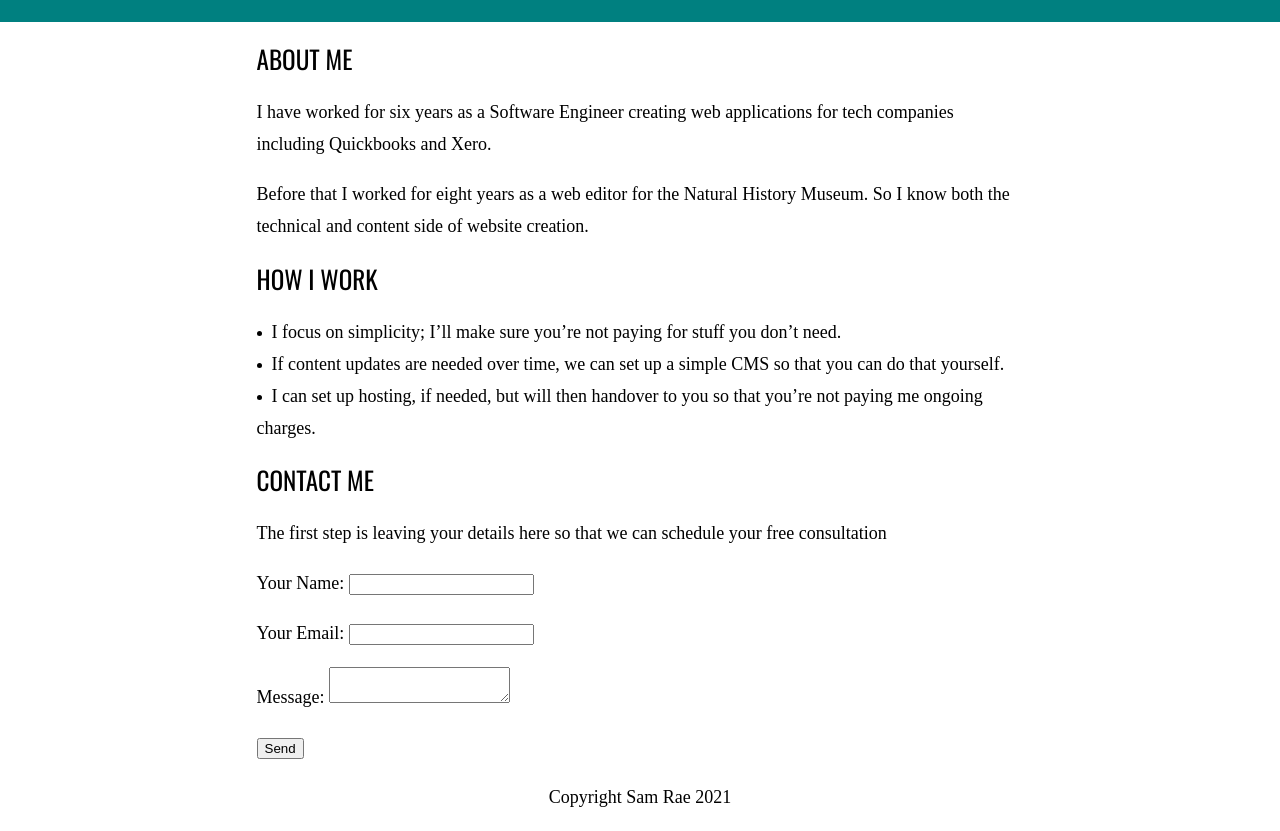
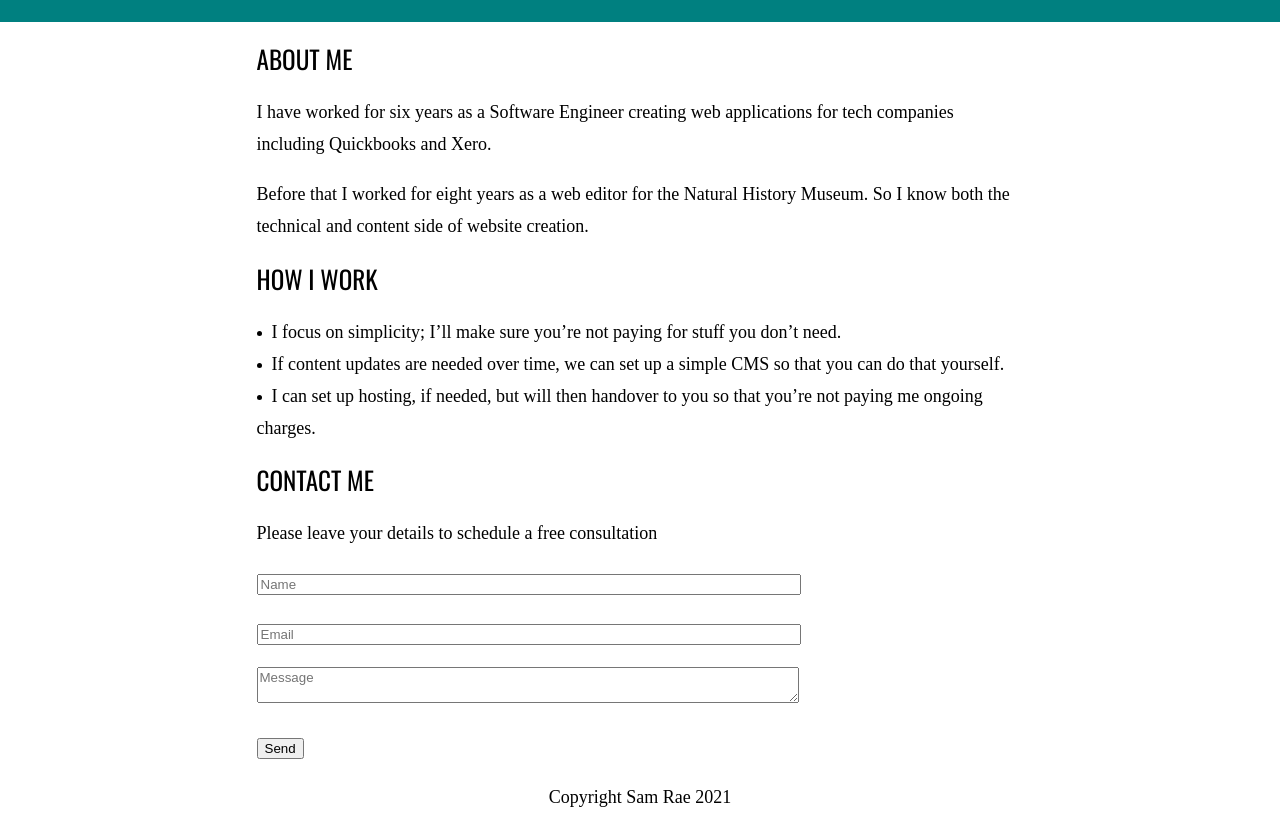
Before and after one commit to samrae7/eleventy-site, an Eleventy site: page index.html in a window 1280 px wide. Shown: the part 206-1037 px from the top of the page. Built offline with nearby package versions, Linux system fonts and the light colour scheme; Eleventy itself is replaced by a stand-in of ours; files that its build step writes are made by us from their sources; a web font is replaced by a local one.

Commit message:
styling for form

```diff
--- a/_includes/_main.md
+++ b/_includes/_main.md
@@ -16,17 +16,17 @@ Before that I worked for eight years as a web editor for the Natural History Mus
 </ul>
 
 ## Contact me
-The first step is leaving your details here so that we can schedule your free consultation
+Please leave your details to schedule a free consultation
 
 <form name="contact" method="POST" data-netlify="true">
   <p>
-    <label>Your Name: <input type="text" name="name" /></label>
+    <input placeholder="Name" type="text" name="name" />
   </p>
   <p>
-    <label>Your Email: <input type="email" name="email" /></label>
+    <input placeholder="Email" type="email" name="email" />
   </p>
   <p>
-    <label>Message: <textarea name="message"></textarea></label>
+    <textarea placeholder="Message" name="message"></textarea>
   </p>
   <p>
     <button type="submit">Send</button>
--- a/assets/styles.css
+++ b/assets/styles.css
@@ -45,6 +45,18 @@ li > span {
   margin-left: -0.5em;
 }
 
+form {
+  width: 70%
+}
+
+p > input, p > textarea {
+  width: 100%;
+}
+
+textarea {
+  font-family: arial
+}
+
 .column {
   margin-left: auto;
   margin-right: auto;
```
Also changed, not shown: 2 other files.
